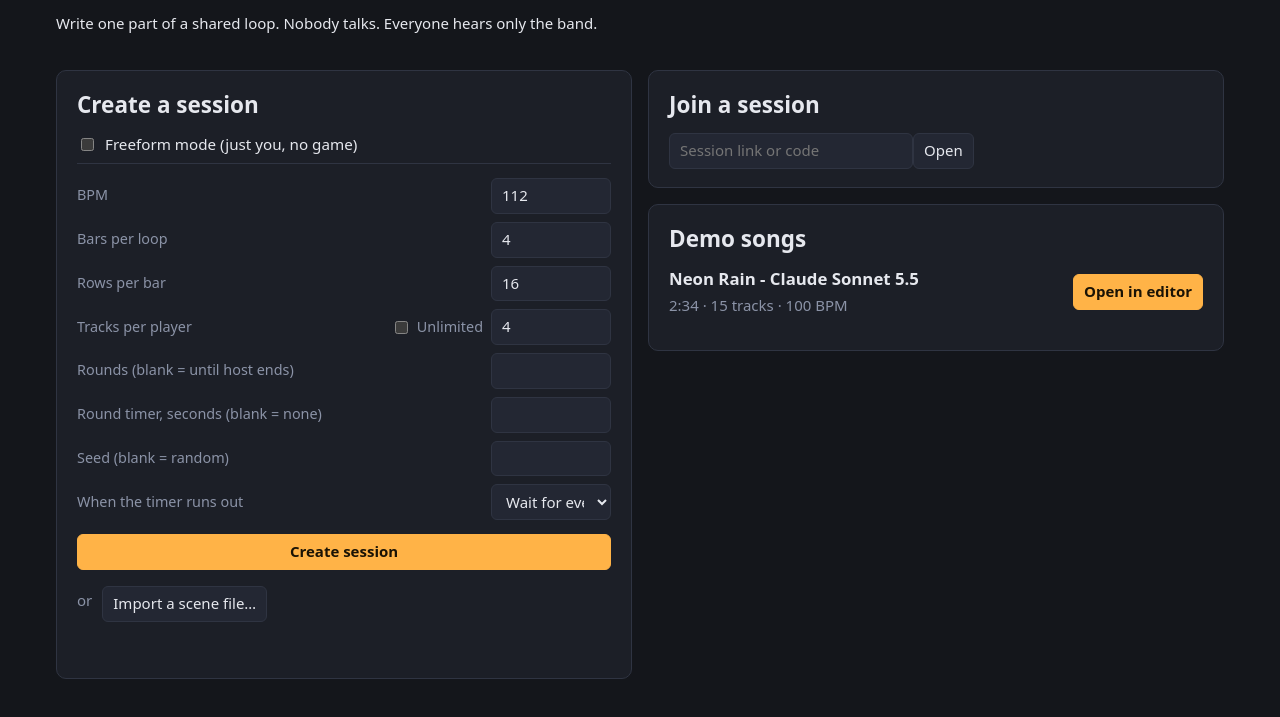
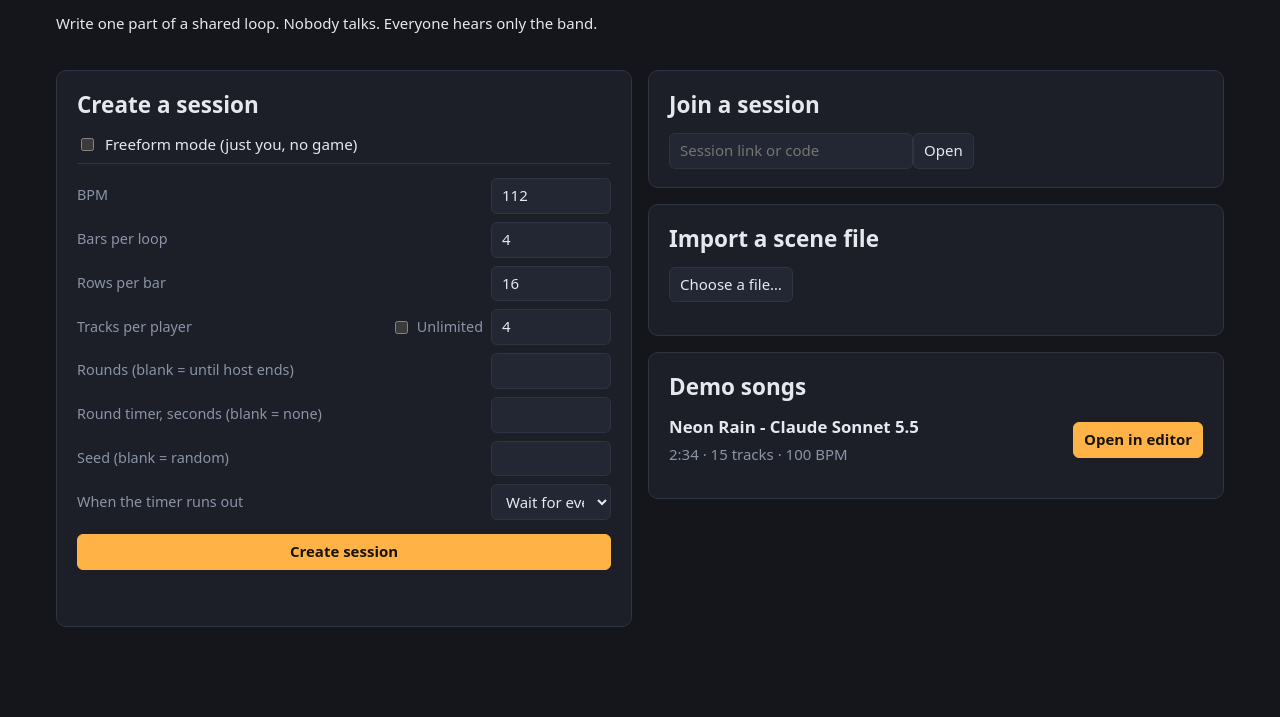
Before and after one commit to Dentosal/composing-coordination, a plain HTML site: page client/index.html in a window 1280 px wide. Shown: the part 77-794 px from the top of the page. Drawn offline with Linux system fonts and the light colour scheme.

Commit message:
Front page: "Import a scene file" is its own card, between "Join a session" and the demo songs
Co-Authored-By: Claude Sonnet 5.5 <noreply@anthropic.com>

```diff
--- a/client/js/main.js
+++ b/client/js/main.js
@@ -169,17 +169,19 @@ function showHome() {
   // Open an exported scene file (the header's download button) in a fresh freeform session.
   const fileIn = h('input', { type: 'file', accept: '.json,application/json', hidden: true,
     onchange: (e) => { const f = e.target.files?.[0]; e.target.value = ''; if (f) onImport(f); } });
-  const importRow = h('div.import-row', h('span.muted', 'or'),
+  const importMsg = h('p.error');
+  const importCard = h('div.card', h('h2', 'Import a scene file'),
     h('button', { type: 'button', onclick: () => fileIn.click(),
-      title: 'Open a file saved with the download button in the header, as a new freeform session' }, 'Import a scene file…'), fileIn);
-  form.append(submit, importRow, msg);
+      title: 'Open a file saved with the download button in the header, as a new freeform session' }, 'Choose a file…'),
+    fileIn, importMsg);
+  form.append(submit, msg);
 
   async function onImport(file) {
-    msg.textContent = '';
+    importMsg.textContent = '';
     try {
       await openScene(readSceneFile(await file.text()));
     } catch (err) {
-      msg.textContent = err.message;
+      importMsg.textContent = err.message;
     }
   }
 
@@ -233,6 +235,7 @@ function showHome() {
             const m = /([0-9a-f]{10})\s*$/i.exec(code.value.replace(/\?.*$/, ''));
             if (m) location.hash = `#/s/${m[1].toLowerCase()}`;
           } }, code, h('button', { type: 'submit' }, 'Open'))),
+        importCard,
         demoCard())));
 }
 
--- a/client/style.css
+++ b/client/style.css
@@ -408,4 +408,3 @@ input[type=range] { accent-color: var(--accent); }
 .roll-len-btn:disabled { opacity: .35; cursor: default; }
 
 /* Importing a scene on the start page */
-.config .import-row { display: flex; align-items: center; gap: 10px; margin-top: 2px; }
```
